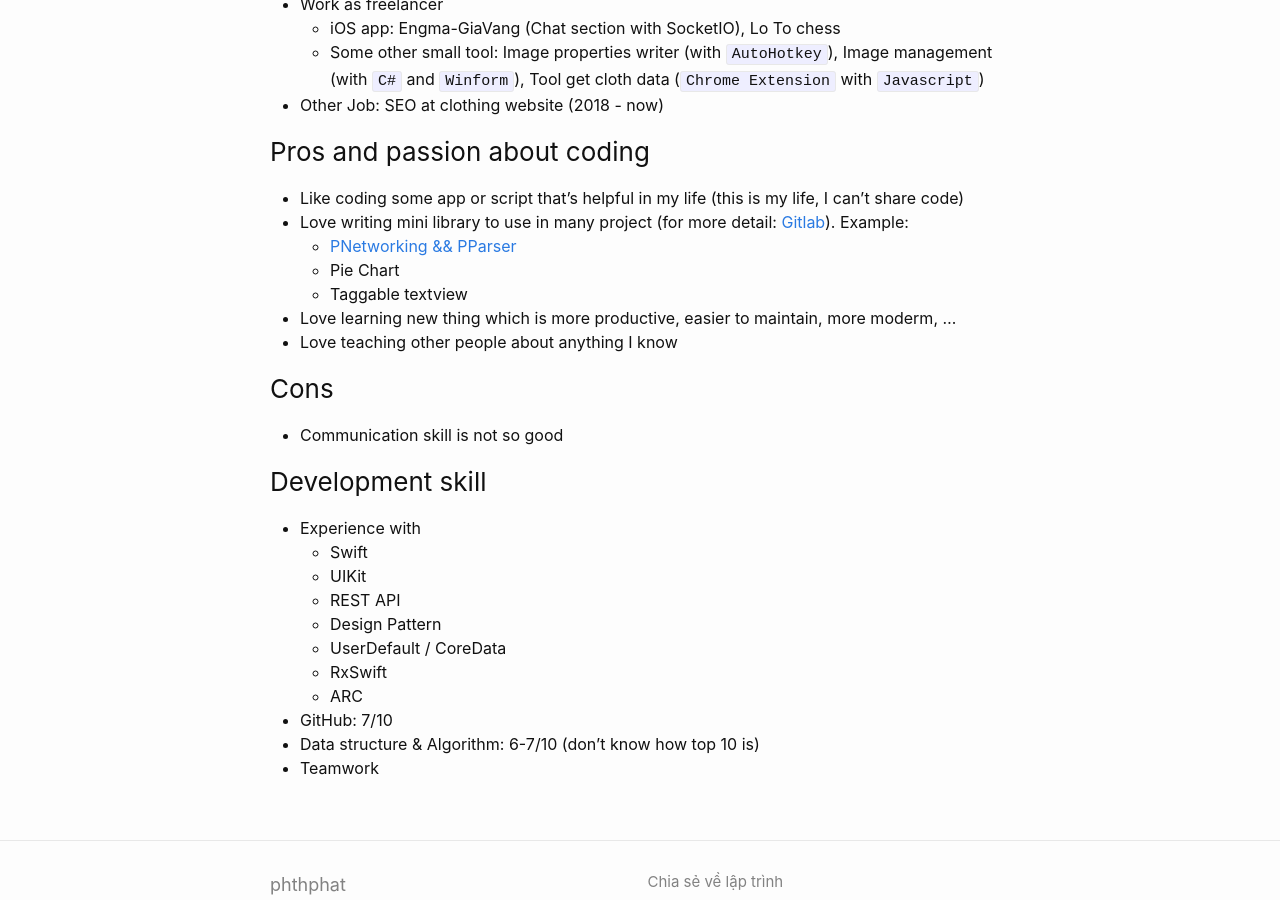
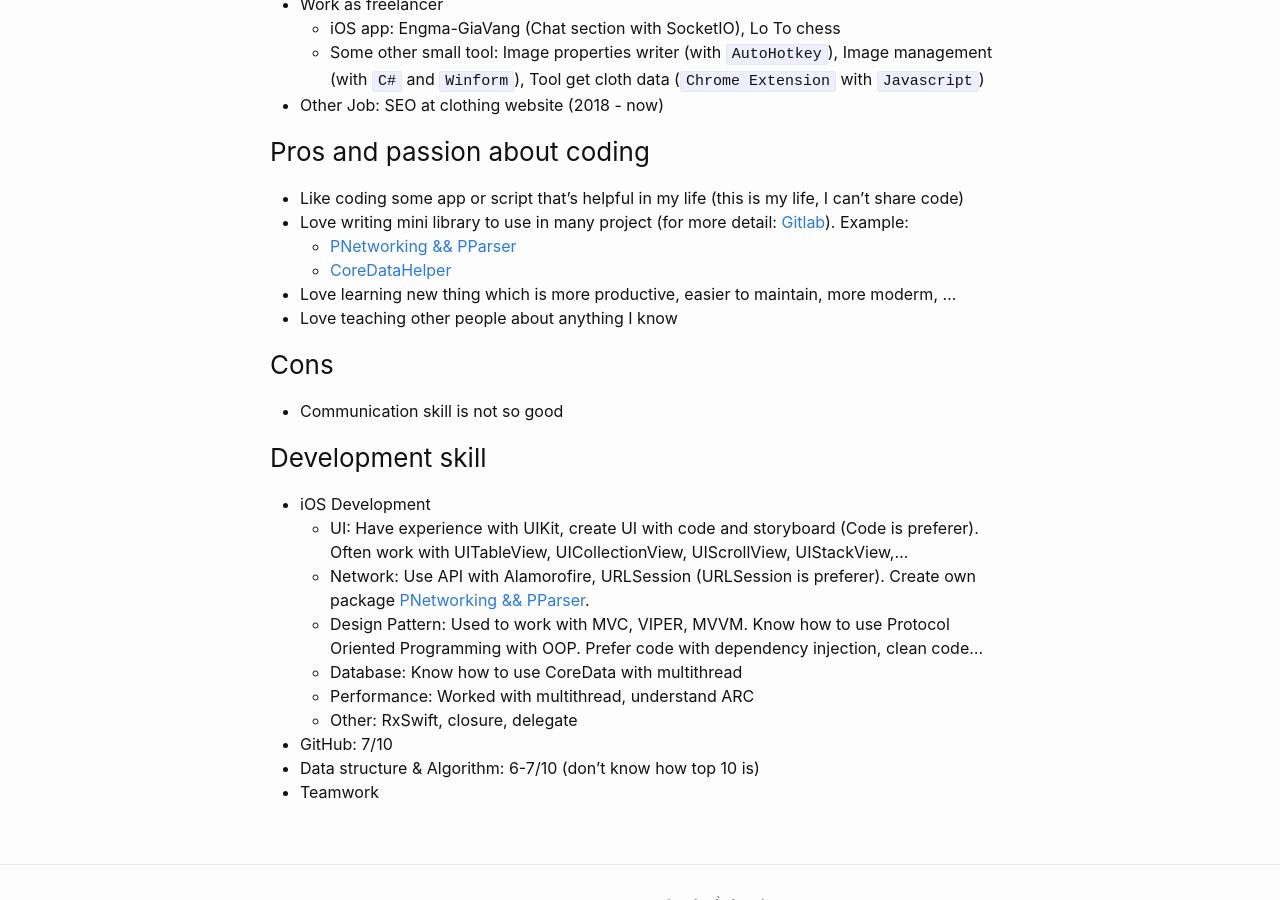
Before and after one commit to phthphat/phthphat.github.io, a Jekyll site: the page built from about.md, in a window 1280 px wide and 900 px high, scrolled down 848 px. Built offline with Jekyll 4.4.1, drawn with Linux system fonts in a browser that asks for light colours.

Commit message:
Update about

```diff
--- a/about.md
+++ b/about.md
@@ -36,8 +36,7 @@ permalink: /about/
 - Like coding some app or script that's helpful in my life (this is my life, I can't share code)
 - Love writing mini library to use in many project (for more detail: [Gitlab](https://gitlab.com/phthphat-share)). Example:
   - [PNetworking && PParser](https://gitlab.com/phthphat-share/pnetworking.git)
-  - Pie Chart
-  - Taggable textview
+  - [CoreDataHelper](https://gitlab.com/phthphat-share/coredatahelper)
 - Love learning new thing which is more productive, easier to maintain, more moderm, ...
 - Love teaching other people about anything I know
 
@@ -45,14 +44,13 @@ permalink: /about/
 - Communication skill is not so good
 
 ### Development skill
-- Experience with
-  - Swift
-  - UIKit
-  - REST API
-  - Design Pattern
-  - UserDefault / CoreData
-  - RxSwift
-  - ARC
+- iOS Development
+  - UI: Have experience with UIKit, create UI with code and storyboard (Code is preferer). Often work with UITableView, UICollectionView, UIScrollView, UIStackView,...
+  - Network: Use API with Alamorofire, URLSession (URLSession is preferer). Create own package [PNetworking && PParser](https://gitlab.com/phthphat-share/pnetworking.git).
+  - Design Pattern: Used to work with MVC, VIPER, MVVM. Know how to use Protocol Oriented Programming with OOP. Prefer code with dependency injection, clean code...
+  - Database: Know how to use CoreData with multithread
+  - Performance: Worked with multithread, understand ARC
+  - Other: RxSwift, closure, delegate
 - GitHub: 7/10
 - Data structure & Algorithm: 6-7/10 (don't know how top 10 is)
 - Teamwork
```
